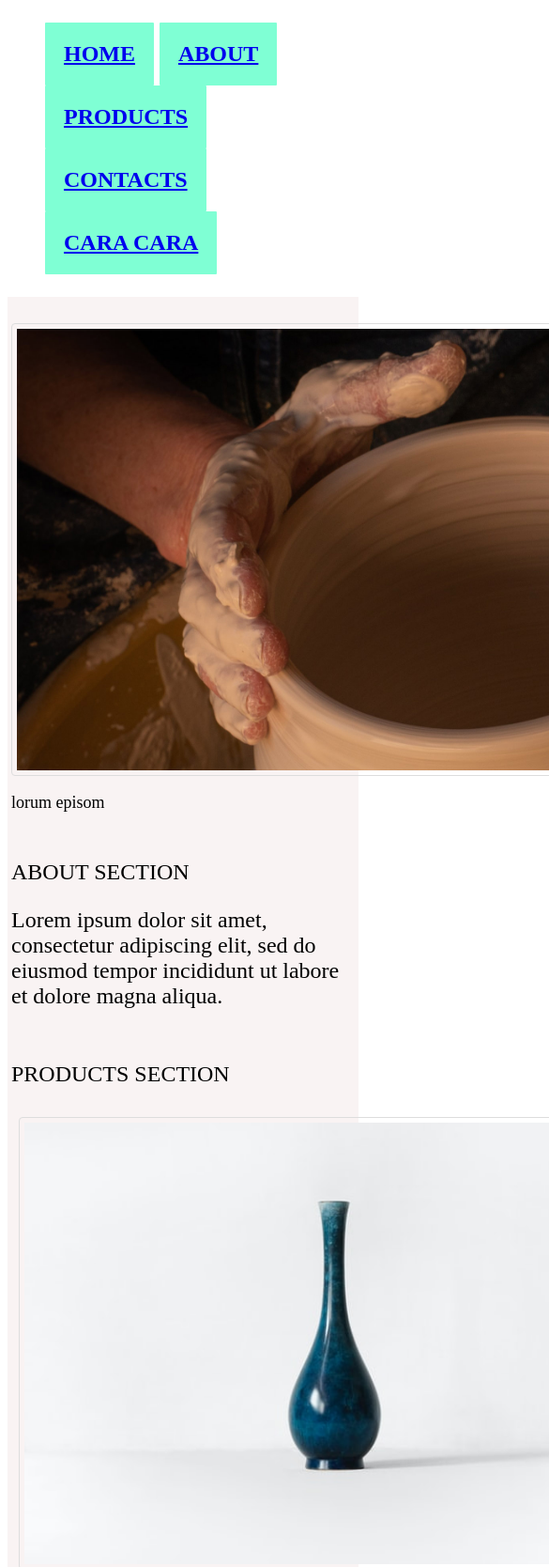
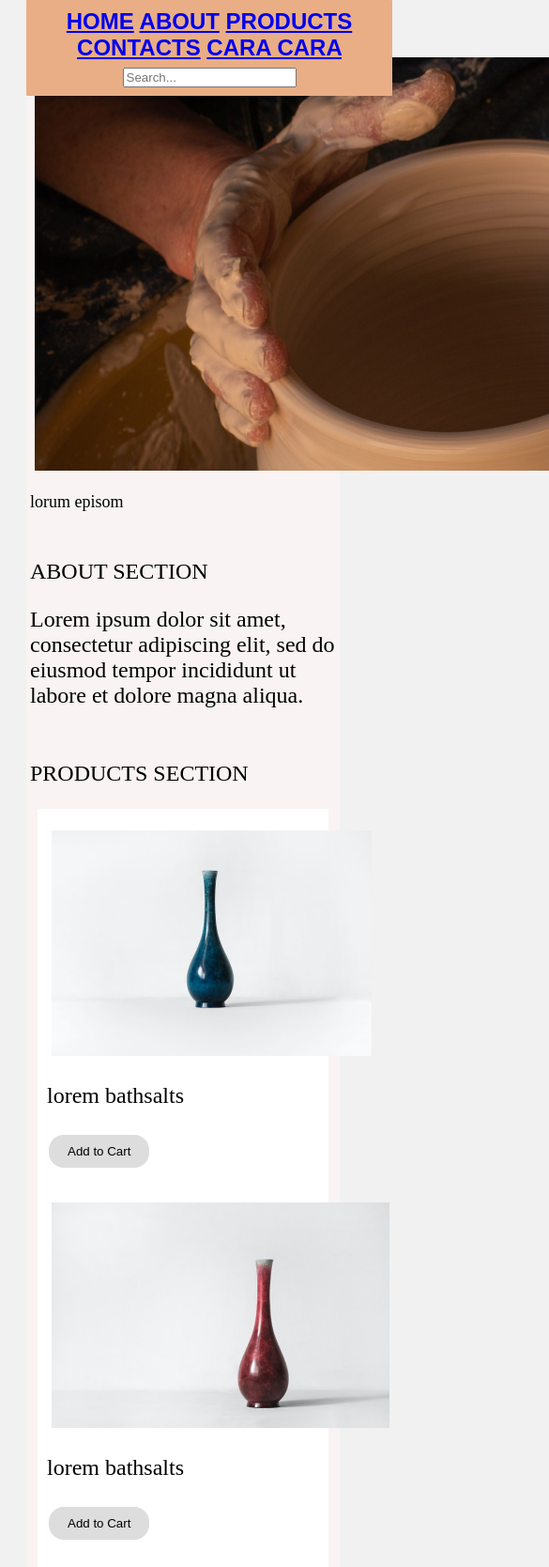
Before and after one commit to mikeshintani1/ecommerce_project, a plain HTML site: page index.html in a window 390 px wide. Shown: the top 1668 px of the page at 94% size, 585 px wide, since content can reach past the window. Drawn offline with Linux system fonts and the light colour scheme.

Commit message:
fixed img sizing for header and products by separating class + made products display in column formation with border-box + corrected contact img size

```diff
--- a/index.html
+++ b/index.html
@@ -11,13 +11,16 @@
     </html>
     <body>
         <header>
-            <ul>
-                <li class="items"><a href="#home">HOME</a></li>
-                <li class="items"><a href="#about">ABOUT</a></li>
-                <li class="items"><a href="#products">PRODUCTS</a></li>
-                <li class="items"><a href="#contracts">CONTACTS</a></li>
-                <li class="items"><a href="#cara cara">CARA CARA</a></li>
-            </ul>
+            <div id="navbar">
+                <a href="#home">HOME</a>
+                <a href="#about">ABOUT</a>
+                <a href="#products">PRODUCTS</a>
+                <a href="#contracts">CONTACTS</a>
+                <a href="#cara cara">CARA CARA</a>
+                <input type="text" placeholder="Search...">
+            </div>
+
+
         </header>
         <main>
             <section class="section" id="home">
@@ -27,7 +30,7 @@
 
                     <div class="card">
                         <div class="card_image">
-                            <a href="#home"><img src="./UX-HTML-CSS/earl-wilcox-y3W0CzO063w-unsplash-alt.jpg" alt="Earl Wilcox, pottery stock photo." ></a>
+                            <a href="#home"><img src="./UX-HTML-CSS/earl-wilcox-y3W0CzO063w-unsplash-alt.jpg" alt="Earl Wilcox, pottery stock photo." class="header_img" ></a>
                         </div>
 
                         <div class="card__text">
@@ -50,14 +53,33 @@
                 <p>PRODUCTS SECTION</p>
                 <div class="prod_row">
                     <div class="prod_column">
+                        <div class="prod_content">
                             <a href="#home"><img src="./UX-HTML-CSS/oriento-l0ah3UBLppo-unsplash.jpg" alt="oriento 1" ></a>
                                 <p>lorem bathsalts</p>
+                                <button class="button">Add to Cart</button>
+                        </div>
+                    </div>
+                    <div class="prod_column">
+                        <div class="prod_content">
                             <a href="#home"><img src="./UX-HTML-CSS/oriento-maVIpNNtmlQ-unsplash.jpg" alt="oriento 2" ></a>
                                 <p>lorem bathsalts</p>
+                                <button class="button">Add to Cart</button>
+                        </div>
+                    </div>
+                    <div class="prod_column">
+                        <div class="prod_content">
                             <a href="#home"><img src="./UX-HTML-CSS/tom-crew-3uwu5K0RtaE-unsplash.jpg" alt="tom cruise1"></a>
                                 <p>lorem bathsalts</p>
+                                <button class="button">Add to Cart</button>
+                            </div>
+                        </div>
+                        <div class="prod_column">
+                            <div class="prod_content">
                             <a href="#home"><img src="./UX-HTML-CSS/tom-crew-7HuTGlUfQSo-unsplash.jpg" ></a>
                                 <p>lorem bathsalts</p>
+                                <button class="button">Add to Cart</button>
+                            </div>
+                        </div>
                     </div>
                 </div>
 
@@ -65,9 +87,9 @@
             <section class="section" id="contracts">
                 <p>CONTACTS SECTION</p>
                 <div class="cont_row">
-                    <a href="#cara cara"><img src="/UX-HTML-CSS/icons8-instagram-96.png"></a>
-                    <a href="#cara cara"><img src="/UX-HTML-CSS/icons8-tiktok-96.png"></a>
-                    <a href="#cara cara"><img src="UX-HTML-CSS/icons8-youtube-96.png"></a>
+                    <a href="#cara cara"><img src="/UX-HTML-CSS/icons8-instagram-96.png" class="contact_img"></class></a>
+                    <a href="#cara cara"><img src="/UX-HTML-CSS/icons8-tiktok-96.png" class="contact_img"></a>
+                    <a href="#cara cara"><img src="UX-HTML-CSS/icons8-youtube-96.png" class="contact_img"></a>
                 </div>
             </section>
             <section class="section" id="cara cara">
--- a/styles.css
+++ b/styles.css
@@ -1,17 +1,27 @@
 
-.items {
-    background-color: aquamarine;
+#navbar {
+    background-color: rgb(233, 174, 134);
+    position: fixed;
+    top: 0px;
+    width: 100%;
     font-weight: bold;
-    padding: 20px;
+    padding: 9px;
     border-radius: 1px;
-    display: inline-flex;
+    float: left;
+    display: block;
+    color: white;
+    text-align: center;
+    text-decoration: none;
 
 }
+
 
 html {
     box-sizing: border-box;
     font-size: 150%
 }
+
+
 
 .section {
     left: 0;
@@ -28,13 +38,12 @@ html {
 }
 
 img {
-    border: 1px solid #ddd;
-    border-radius: 4px;
     padding: 5px;
     right: 0;
     left: 0;
-    height: 470px;
+    height: 250px;
     display: flex;
+    width: auto;
   }
 
 .card__text {
@@ -56,3 +65,91 @@ img {
     margin-top: 8px;
     vertical-align: middle;
 }
+
+.button {
+    background-color: #ddd;
+    border: none;
+    color: black;
+    padding: 10px 20px;
+    text-align: center;
+    text-decoration: none;
+    display: inline-block;
+    margin: 4px 2px;
+    cursor: pointer;
+    border-radius: 16px;
+  }
+
+  * {
+    box-sizing: border-box;
+  }
+
+  body {
+    background-color: #f1f1f1;
+    padding: 20px;
+    font-family: Arial;
+  }
+
+  /* Center website */
+  .main {
+    max-width: 1000px;
+    margin: auto;
+  }
+
+  h1 {
+    font-size: 50px;
+    word-break: break-all;
+  }
+
+  .row {
+    margin: 8px -16px;
+  }
+
+  /* Add padding BETWEEN each column (if you want) */
+  .row,
+  .row > .prod_column {
+    padding: 8px;
+  }
+
+  /* Create four equal columns that floats next to each other */
+  .prod_column {
+    float: left;
+    width: 25%;
+  }
+
+  /* Clear floats after rows */
+  .row:after {
+    content: "";
+    display: table;
+    clear: both;
+  }
+
+  /* Content */
+  .prod_content {
+    background-color: white;
+    padding: 10px;
+
+  }
+
+  /* Responsive layout - makes a two column-layout instead of four columns */
+  @media screen and (max-width: 900px) {
+    .prod_column {
+      width: 50%;
+    }
+  }
+
+  /* Responsive layout - makes the two columns stack on top of each other instead of next to each other */
+  @media screen and (max-width: 600px) {
+    .prod_column {
+      width: 100%;
+    }
+  }
+
+.header_img {
+    height: 450px;
+    width: auto;
+}
+
+.contact_img {
+    height: 100px;
+    width:auto
+}
```
Lines whose indentation alone changed are shown as unchanged.
